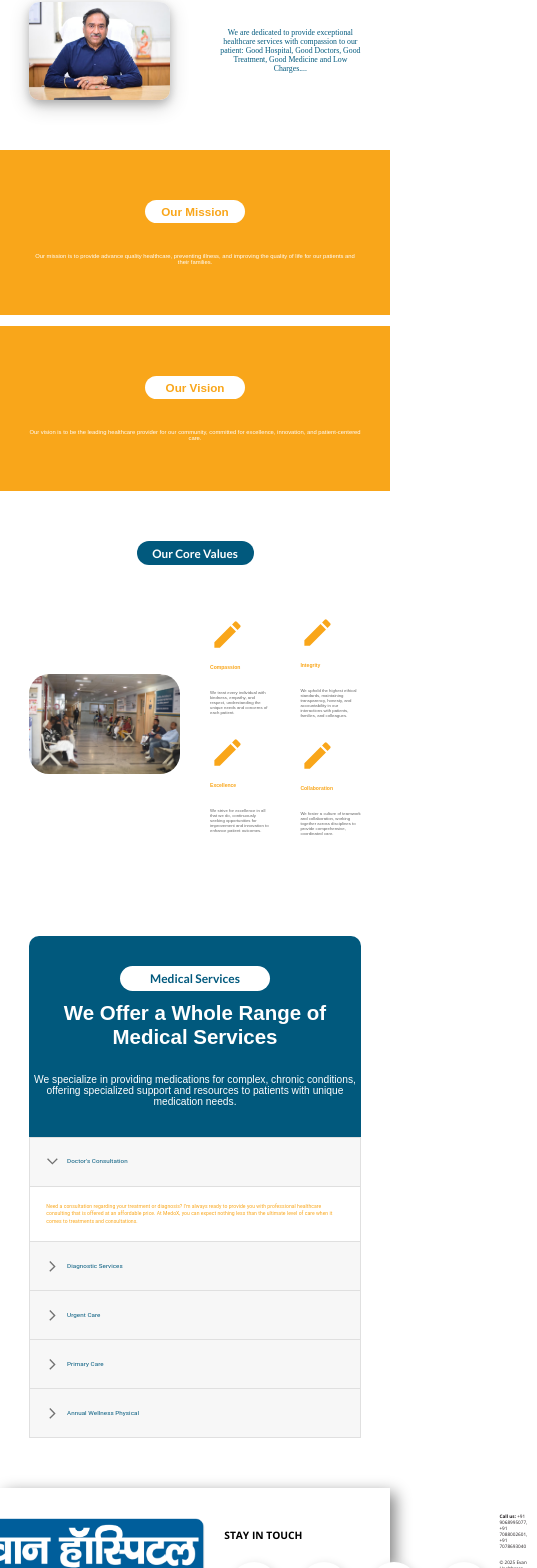
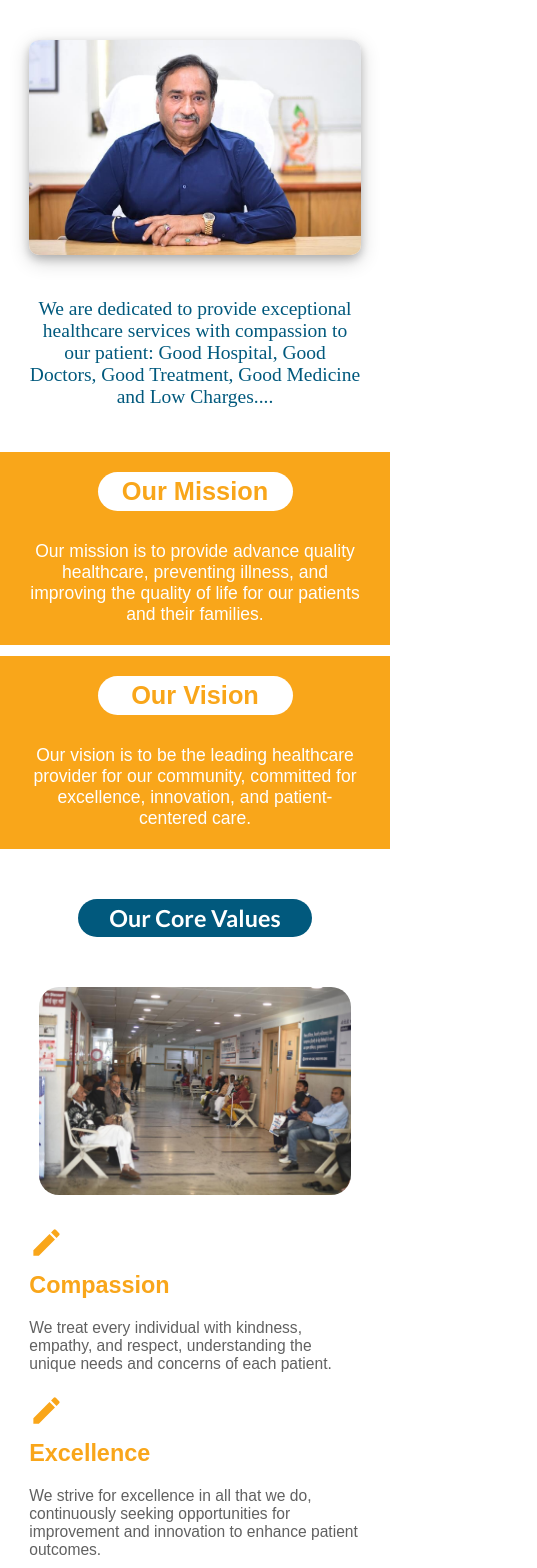
Before and after one commit to Aarishkasgar/Evan-Hospital, a React (Vite) app: page /about in a window 390 px wide. Shown: the part 361-1929 px from the top of the page, 537 px wide, since content can reach past the window. Built offline with nearby package versions, Linux system fonts and the light colour scheme; a web font is replaced by a local one.

Commit message:
ae-commit

```diff
--- a/src/components/AboutUsContent.css
+++ b/src/components/AboutUsContent.css
@@ -34,3 +34,24 @@
   font-size: 1.5vw;
   text-align: center;
 }
+
+/* media query start */
+
+@media (max-width: 600px) {
+  .AUC-container {
+    /* background-color: aquamarine; */
+  }
+  .AUC-inner-container {
+    /* background-color: bisque; */
+    padding: 20px 0;
+  }
+  .AUC-inner-container h2 {
+    font-size: 6.5vw;
+    /* font-weight: 600; */
+    width: 50vw;
+  }
+  .AUC-inner-container p {
+    font-size: 4.5vw;
+    font-weight: 500;
+  }
+}
--- a/src/components/AboutUsServices.css
+++ b/src/components/AboutUsServices.css
@@ -7,3 +7,14 @@
   font-size: 1.3vw !important;
   color: #f9a61a;
 }
+
+/* media query css start */
+
+@media (max-width: 600px) {
+  .AUS-title {
+    font-size: 4vw !important;
+  }
+  .AUS-para {
+    font-size: 3vw !important;
+  }
+}
--- a/src/components/BookAppointment.css
+++ b/src/components/BookAppointment.css
@@ -36,3 +36,25 @@
   text-decoration: none;
   color: white;
 }
+
+/* media query css start */
+@media (max-width: 600px) {
+  .BA-container {
+    /* height: 80px; */
+  }
+  .BA-inner-container {
+    display: flex;
+    flex-direction: column;
+    align-items: center;
+    justify-content: center;
+    gap: 10px;
+    /* background-color: aqua; */
+    padding: 50px 0;
+  }
+  .BA-inner-container h2 {
+    font-size: 6vw;
+  }
+  .BA-inner-container p {
+    font-size: 4.5vw;
+  }
+}
--- a/src/components/CoreValueItem.css
+++ b/src/components/CoreValueItem.css
@@ -16,3 +16,17 @@
   font-size: 1.1vw;
   color: #616161;
 }
+
+/* media query start */
+
+@media (max-width: 600px) {
+  .corevalue-item {
+    /* background-color:thistle; */
+  }
+  .corevalue-item h3 {
+    font-size: 6vw;
+  }
+  .corevalue-item p {
+    font-size: 4vw;
+  }
+}
--- a/src/components/Footer.css
+++ b/src/components/Footer.css
@@ -103,3 +103,44 @@
   font-weight: 700;
   color: lightgray;
 } */
+
+/* footer media query code start */
+
+@media (max-width: 600px) {
+  .footer-inner-container {
+    display: flex;
+    flex-direction: column;
+    /* align-items: center; */
+    /* justify-content: center; */
+    text-align: center;
+  }
+  .footer-box2 {
+    /* background-color: aqua; */
+    width: 100%;
+  }
+  .footer-title {
+    font-size: 4vw;
+  }
+  .SM-footer-box {
+    /* background-color: blueviolet; */
+    display: flex;
+    align-items: center;
+    justify-content: center;
+    margin: 0;
+  }
+  .footer-box img {
+    width: 95vw;
+    height: 25vw;
+  }
+  .footer-box p {
+    font-size: 4.5vw;
+    font-weight: 500;
+  }
+  .footer-para {
+    font-size: 3.5vw !important;
+    text-align: center;
+  }
+  .footer-para-res {
+    font-size: 3vw !important;
+  }
+}
--- a/src/components/Footer.jsx
+++ b/src/components/Footer.jsx
@@ -21,17 +21,17 @@ const Footer = () => {
           <h4 className="footer-title">STAY IN TOUCH</h4>
           <div className="SM-footer-box">
             <span className="SM-footer-icon">
-              <a href="#">
+              <a href="https://www.facebook.com/EvanMultispeciality/">
                 <FacebookRoundedIcon style={{ fontSize: 40 }} />
               </a>
             </span>
             <span className="SM-footer-icon">
-              <a href="#">
+              <a href="https://www.instagram.com/evanhealthcare?igsh=cnlmb2d6ZXZyY2Zl">
                 <InstagramIcon className="SMF-icon" style={{ fontSize: 35 }} />
               </a>
             </span>
             <span className="SM-footer-icon">
-              <a href="#">
+              <a href="https://youtube.com/@evanhealthcare?si=DqGiDucJRaktP2lA">
                 <YouTubeIcon className="SMF-icon" style={{ fontSize: 35 }} />
               </a>
             </span>
@@ -47,7 +47,7 @@ const Footer = () => {
             <strong>Call us: </strong>+91 9068995077, +91 7088002601, <br />
             +91 7078693040
           </p>
-          <p className="footer-para">
+          <p className="footer-para footer-para-res">
             © 2025 Evan Healthcare. All Rights Reserved.
           </p>
         </div>
--- a/src/components/InternationalPatients.css
+++ b/src/components/InternationalPatients.css
@@ -1,7 +1,6 @@
 .IP-container {
   width: 100%;
   height: 40vw;
-  /* background-color: bisque; */
   display: flex;
   align-items: center;
   justify-content: center;
@@ -12,10 +11,20 @@
   display: flex;
   align-items: center;
   justify-content: center;
-  /* background-color: blueviolet; */
 }
 
 .IP-inner-container img {
   width: 30%;
   height: auto;
 }
+
+/* media query start */
+
+@media (max-width: 600px) {
+  .IP-container {
+    height: 60vh;
+  }
+  .IP-inner-container img {
+    width: 80%;
+  }
+}
--- a/src/pages/About.jsx
+++ b/src/pages/About.jsx
@@ -24,6 +24,7 @@ const About = () => {
         </div>
       </div> */}
       {/* page banner end */}
+
       {/* about us start */}
       <div className="about-container">
         <div className="about-inner-container">
@@ -60,7 +61,7 @@ const About = () => {
                 }
                 valuetitle="Compassion"
                 valuecontent="We treat every individual with kindness, empathy, and respect,
-          understanding the unique needs and concerns of each patient."
+                understanding the unique needs and concerns of each patient."
               />
               <CoreValueItem
                 valueicon={
--- a/src/pages/Contact.jsx
+++ b/src/pages/Contact.jsx
@@ -27,22 +27,26 @@ const Contact = () => {
       <div className="contact-container">
         <div className="contact-inner-container">
           <div className="contact-box">
-            <MailIcon style={{ fontSize: 40 }} />
+            <MailIcon style={{ fontSize: 50 }} />
             <hr className="underline" />
             <h2 className="contact-title">Mail us 24/7</h2>
-            <p className="contact-text">evanhealthcare@gmail.com</p>
+            <p className="contact-text">info@evanhealthcare.com</p>
           </div>
           <div className="contact-box">
-            <CallIcon style={{ fontSize: 40 }} />
+            <CallIcon style={{ fontSize: 50 }} />
             <hr className="underline" />
             <h2 className="contact-title">Call us 24/7</h2>
-            <p className="contact-text">Phone: +91 9068995077</p>
             <p className="contact-text">
-              Mobile: +91 7088002601 | <br /> +91 7078693040
+              <strong>Emgergency:</strong>
+              <br /> +91 9068995077
+            </p>
+            <p className="contact-text">
+              <strong>Mobile:</strong>
+              <br /> +91 7088002601 | +91 7078693040
             </p>
           </div>
           <div className="contact-box">
-            <LocationOnIcon style={{ fontSize: 40 }} />
+            <LocationOnIcon style={{ fontSize: 50 }} />
             <hr className="underline" />
             <h2 className="contact-title">Our Address</h2>
             <p className="contact-text">
--- a/src/styles/About.css
+++ b/src/styles/About.css
@@ -162,3 +162,70 @@
   margin: 10px 0 25px 0;
 }
 /* Medical services css end */
+
+/* media query start */
+@media (max-width: 600px) {
+  .about-inner-container {
+    display: flex;
+    flex-direction: column;
+    align-items: center;
+    justify-content: center;
+  }
+  .about-left {
+    width: 100%;
+    height: 55vw;
+    background: url(../assets/AboutPage/evanceo.jpeg);
+    background-size: cover;
+    border-radius: 10px;
+    box-shadow: 0 4px 8px 0 rgba(0, 0, 0, 0.2), 0 6px 20px 0 rgba(0, 0, 0, 0.19);
+  }
+  .about-right {
+    width: 100%;
+  }
+  .about-right p {
+    font-size: 5vw;
+  }
+  .corevalues-container {
+    /* background-color: aquamarine; */
+  }
+  .corevalues-title {
+    font-size: 6vw;
+    width: 60vw;
+  }
+  .corevalues-content {
+    /* background-color: aqua; */
+    display: flex;
+    flex-direction: column;
+    align-items: center;
+    justify-content: center;
+  }
+  .corevalues-left {
+    width: 100%;
+    /* background-color: bisque; */
+    display: flex;
+    align-items: center;
+    justify-content: center;
+  }
+  .corevalues-left img {
+    width: 80vw;
+  }
+  .corevalues-right {
+    width: 100%;
+    /* background-color: cadetblue; */
+    display: flex;
+    flex-direction: column;
+  }
+  .valueinner-right {
+    /* background-color: chocolate; */
+  }
+  .medicalservices-left h3 {
+    font-size: 5vw;
+    /* font-weight: 700; */
+  }
+  .medicalservices-left h1 {
+    font-size: 6.5vw;
+  }
+  .medicalservices-left p {
+    font-size: 4vw;
+  }
+}
--- a/src/styles/Contact.css
+++ b/src/styles/Contact.css
@@ -45,3 +45,33 @@
   width: 100%;
   height: 70vh;
 }
+
+/* media query code start */
+
+@media (max-width: 600px) {
+  .aboutUs-inner-banner h1 {
+    font-size: 12vw !important;
+  }
+  .contact-container {
+    /* background-color: aquamarine; */
+  }
+  .contact-inner-container {
+    /* background-color: bisque; */
+    display: flex;
+    flex-direction: column;
+    align-items: center;
+    justify-content: center;
+  }
+  .contact-box {
+    width: 80vw;
+    margin: 4vw 0;
+    text-align: center;
+  }
+  .contact-title {
+    font-size: 5vw;
+  }
+  .contact-text {
+    font-size: 4vw;
+    margin-bottom: 2vw;
+  }
+}
--- a/src/styles/Home.css
+++ b/src/styles/Home.css
@@ -490,7 +490,7 @@
 
 @media (max-width: 600px) {
   .hero-container {
-    background-color: #f9a61a;
+    /* background-color: #f9a61a; */
   }
   .hero-inner-container {
     display: flex;
@@ -500,10 +500,15 @@
   .hero-content-box {
     width: 100%;
     padding-bottom: 5vw;
-    background-color: aqua;
+    /* background-color: aqua; */
+    text-align: center;
+    display: flex;
+    flex-direction: column;
+    align-items: center;
+    justify-content: center;
   }
   .hero-content-box h3 {
-    font-size: 5vw;
+    font-size: 6vw;
   }
   .hero-content-box h1 {
     font-size: 5.5vw;
@@ -512,12 +517,16 @@
     width: 85vw;
   }
   .hero-icon {
-    font-size: 6vw !important;
+    font-size: 5vw !important;
   }
   .hero-icon-2 {
     display: flex;
     /* align-items: center; */
     justify-content: center;
     flex-direction: column;
+    font-size: 5vw !important;
+  }
+  .H-about-right {
+    display: none;
   }
 }
```
